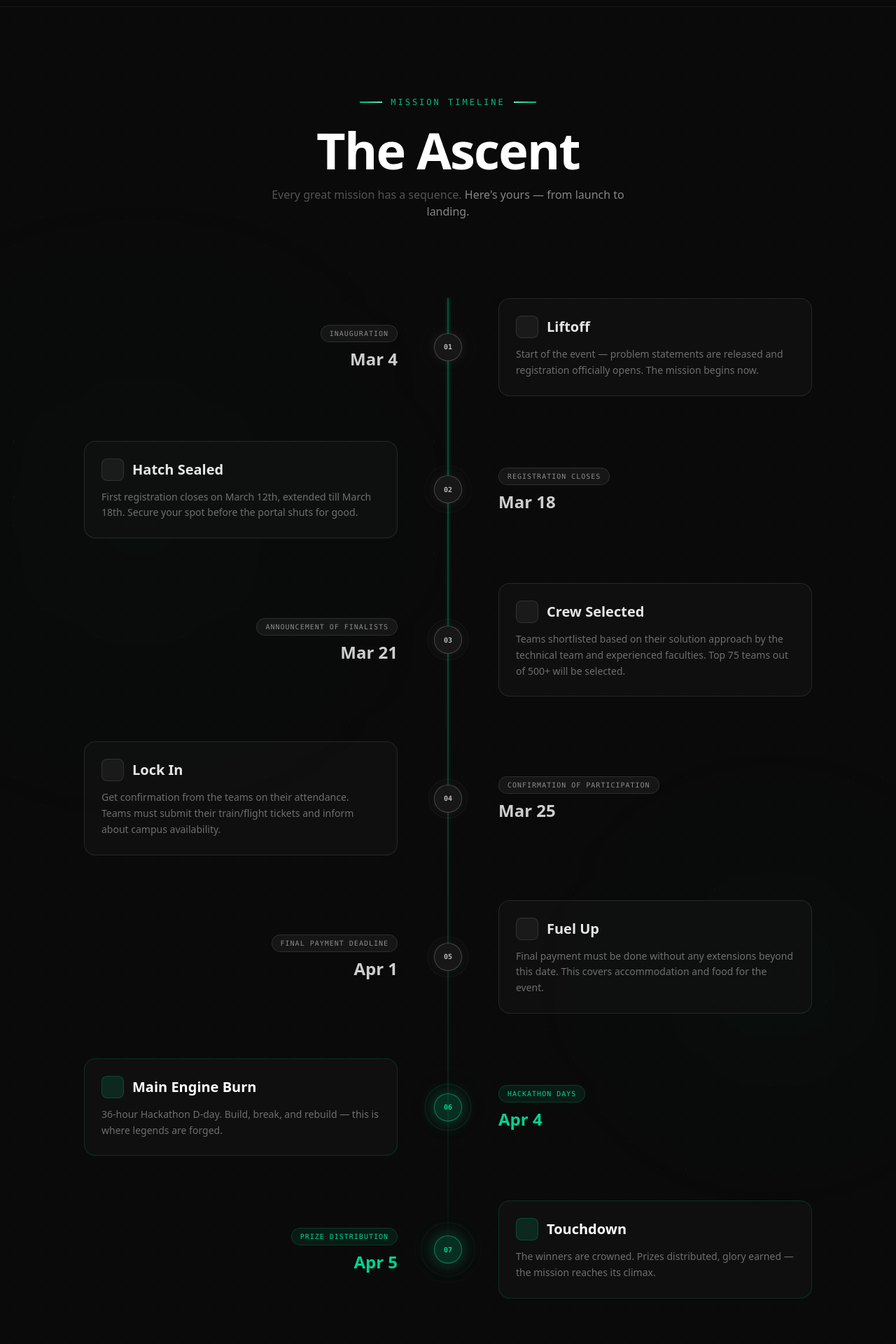
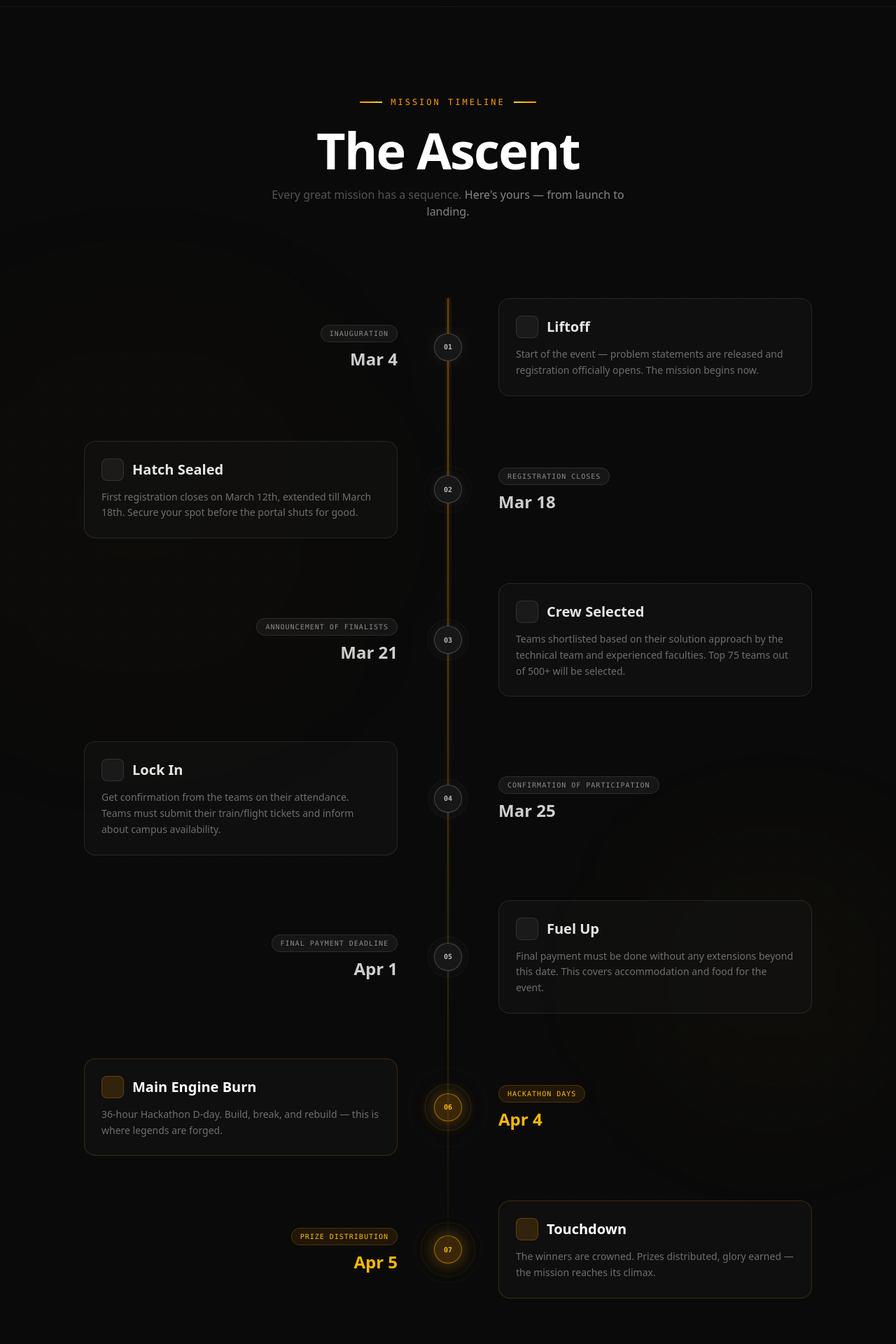
Before and after one commit to rd6260/h2f_26, a Next.js app: page / in a window 1280 px wide. Shown: the part 3020-4940 px from the top of the page at 70% size. Built offline with nearby package versions, Linux system fonts and the light colour scheme; some icons are missing.

Commit message:
Added golden colour
Signed-off-by: uju09 <24bcs012@iiitdwd.ac.in>

```diff
--- a/components/sections/TimelineSection.tsx
+++ b/components/sections/TimelineSection.tsx
@@ -96,7 +96,7 @@ function TimelineNode({
     >
       {/* Outer pulse ring */}
       <motion.div
-        className={`absolute w-14 h-14 rounded-full border ${highlight ? "border-emerald-400/40" : "border-white/10"
+        className={`absolute w-14 h-14 rounded-full border ${highlight ? "border-amber-400/40" : "border-white/10"
           }`}
         animate={
           isInView
@@ -117,7 +117,7 @@ function TimelineNode({
       {/* Secondary pulse */}
       {highlight && (
         <motion.div
-          className="absolute w-20 h-20 rounded-full border border-emerald-500/20"
+          className="absolute w-20 h-20 rounded-full border border-amber-500/20"
           animate={
             isInView
               ? {
@@ -138,12 +138,12 @@ function TimelineNode({
       {/* Core node */}
       <div
         className={`w-10 h-10 rounded-full flex items-center justify-center ${highlight
-          ? "bg-emerald-500/20 border border-emerald-400/50 shadow-[0_0_25px_rgba(16,185,129,0.4)]"
+          ? "bg-amber-500/20 border border-amber-400/50 shadow-[0_0_25px_rgba(245,158,11,0.4)]"
           : "bg-neutral-900 border border-white/20 shadow-[0_0_20px_rgba(255,255,255,0.08)]"
           }`}
       >
         <span
-          className={`font-mono text-[10px] font-bold ${highlight ? "text-emerald-400" : "text-white/70"
+          className={`font-mono text-[10px] font-bold ${highlight ? "text-amber-400" : "text-white/70"
             }`}
         >
           {String(index + 1).padStart(2, "0")}
@@ -186,14 +186,14 @@ function TimelineCard({
               <div className="text-right">
                 <span
                   className={`inline-block px-3 py-1 rounded-full text-[10px] font-mono uppercase tracking-widest mb-2 ${isHighlight
-                    ? "bg-emerald-500/10 text-emerald-400 border border-emerald-500/20"
+                    ? "bg-amber-500/10 text-amber-400 border border-amber-500/20"
                     : "bg-white/5 text-white/50 border border-white/10"
                     }`}
                 >
                   {event.label}
                 </span>
                 <p
-                  className={`text-2xl font-bricolage font-semibold ${isHighlight ? "text-emerald-400" : "text-white/80"
+                  className={`text-2xl font-bricolage font-semibold ${isHighlight ? "text-amber-400" : "text-white/80"
                     }`}
                 >
                   {event.date}
@@ -261,14 +261,14 @@ function TimelineCard({
               <div>
                 <span
                   className={`inline-block px-3 py-1 rounded-full text-[10px] font-mono uppercase tracking-widest mb-2 ${isHighlight
-                    ? "bg-emerald-500/10 text-emerald-400 border border-emerald-500/20"
+                    ? "bg-amber-500/10 text-amber-400 border border-amber-500/20"
                     : "bg-white/5 text-white/50 border border-white/10"
                     }`}
                 >
                   {event.label}
                 </span>
                 <p
-                  className={`text-2xl font-bricolage font-semibold ${isHighlight ? "text-emerald-400" : "text-white/80"
+                  className={`text-2xl font-bricolage font-semibold ${isHighlight ? "text-amber-400" : "text-white/80"
                     }`}
                 >
                   {event.date}
@@ -300,14 +300,14 @@ function TimelineCard({
         >
           <span
             className={`inline-block px-2.5 py-0.5 rounded-full text-[9px] font-mono uppercase tracking-widest mb-1.5 ${isHighlight
-              ? "bg-emerald-500/10 text-emerald-400 border border-emerald-500/20"
+              ? "bg-amber-500/10 text-amber-400 border border-amber-500/20"
               : "bg-white/5 text-white/40 border border-white/10"
               }`}
           >
             {event.label}
           </span>
           <p
-            className={`text-lg font-bricolage font-semibold mb-1 ${isHighlight ? "text-emerald-400" : "text-white/80"
+            className={`text-lg font-bricolage font-semibold mb-1 ${isHighlight ? "text-amber-400" : "text-white/80"
               }`}
           >
             {event.date}
@@ -341,14 +341,14 @@ function TimelineCardContent({
         ? "p-4 rounded-xl"
         : "p-6 rounded-2xl"
         } bg-neutral-900/40 backdrop-blur-xl border overflow-hidden transition-all duration-500 hover:bg-neutral-900/60 ${isHighlight
-          ? "border-emerald-500/20 hover:border-emerald-400/40"
+          ? "border-amber-500/20 hover:border-amber-400/40"
           : "border-white/10 hover:border-white/20"
         } ${align === "right" ? "ml-auto" : ""}`}
     >
       {/* Top accent line */}
       <div
         className={`absolute top-0 left-0 right-0 h-[1px] bg-gradient-to-r ${isHighlight
-          ? "from-transparent via-emerald-400/50 to-transparent"
+          ? "from-transparent via-amber-400/50 to-transparent"
           : "from-transparent via-white/20 to-transparent"
           } opacity-0 group-hover:opacity-100 transition-opacity duration-500`}
       />
@@ -358,7 +358,7 @@ function TimelineCardContent({
 
       {/* Corner glow on hover */}
       {isHighlight && (
-        <div className="absolute -top-10 -right-10 w-32 h-32 bg-emerald-500/10 rounded-full blur-[60px] opacity-0 group-hover:opacity-100 transition-opacity duration-700 pointer-events-none" />
+        <div className="absolute -top-10 -right-10 w-32 h-32 bg-amber-500/10 rounded-full blur-[60px] opacity-0 group-hover:opacity-100 transition-opacity duration-700 pointer-events-none" />
       )}
 
       <div className="relative z-10">
@@ -366,7 +366,7 @@ function TimelineCardContent({
         <div className="flex items-center gap-3 mb-3">
           <div
             className={`w-8 h-8 rounded-lg flex items-center justify-center ${isHighlight
-              ? "bg-emerald-500/15 border border-emerald-500/25"
+              ? "bg-amber-500/15 border border-amber-500/25"
               : "bg-white/5 border border-white/10"
               } group-hover:scale-110 transition-transform duration-300`}
           >
@@ -374,7 +374,7 @@ function TimelineCardContent({
             <iconify-icon
               icon={event.icon}
               className={
-                isHighlight ? "text-emerald-400" : "text-white/60"
+                isHighlight ? "text-amber-400" : "text-white/60"
               }
               width="16"
             />
@@ -421,13 +421,13 @@ function TimelineLine() {
 
       {/* Animated glowing line */}
       <motion.div
-        className="absolute top-0 left-0 right-0 bg-gradient-to-b from-emerald-500/60 via-emerald-400/30 to-transparent origin-top"
+        className="absolute top-0 left-0 right-0 bg-gradient-to-b from-amber-500/60 via-amber-400/30 to-transparent origin-top"
         style={{ scaleY, height: "100%" }}
       />
 
       {/* Glow effect */}
       <motion.div
-        className="absolute top-0 left-1/2 -translate-x-1/2 w-[3px] bg-gradient-to-b from-emerald-500/30 via-emerald-400/10 to-transparent origin-top blur-[2px]"
+        className="absolute top-0 left-1/2 -translate-x-1/2 w-[3px] bg-gradient-to-b from-amber-500/30 via-amber-400/10 to-transparent origin-top blur-[2px]"
         style={{ scaleY, height: "100%" }}
       />
     </div>
@@ -450,7 +450,7 @@ function MobileTimelineLine() {
     >
       <div className="absolute inset-0 bg-gradient-to-b from-transparent via-white/8 to-transparent" />
       <motion.div
-        className="absolute top-0 left-0 right-0 bg-gradient-to-b from-emerald-500/50 via-emerald-400/20 to-transparent origin-top"
+        className="absolute top-0 left-0 right-0 bg-gradient-to-b from-amber-500/50 via-amber-400/20 to-transparent origin-top"
         style={{ scaleY, height: "100%" }}
       />
     </div>
@@ -480,8 +480,8 @@ export default function TimelineSection() {
       />
 
       {/* Ambient glow orbs */}
-      <div className="absolute top-1/4 left-0 w-[400px] h-[400px] bg-emerald-500/[0.04] rounded-full blur-[150px] pointer-events-none" />
-      <div className="absolute bottom-1/4 right-0 w-[350px] h-[350px] bg-emerald-400/[0.03] rounded-full blur-[120px] pointer-events-none" />
+      <div className="absolute top-1/4 left-0 w-[400px] h-[400px] bg-amber-500/[0.04] rounded-full blur-[150px] pointer-events-none" />
+      <div className="absolute bottom-1/4 right-0 w-[350px] h-[350px] bg-amber-400/[0.03] rounded-full blur-[120px] pointer-events-none" />
 
       <div className="max-w-6xl mx-auto px-6 relative z-10">
         {/* Section Header */}
@@ -498,16 +498,16 @@ export default function TimelineSection() {
         >
           <div className="flex items-center justify-center gap-3 mb-6">
             <motion.span
-              className="w-8 h-[2px] bg-gradient-to-r from-emerald-500 to-emerald-300 block"
+              className="w-8 h-[2px] bg-gradient-to-r from-amber-500 to-amber-300 block"
               initial={{ width: 0 }}
               animate={headerInView ? { width: 32 } : {}}
               transition={{ duration: 0.6, delay: 0.3, ease }}
             />
-            <span className="text-emerald-500 font-mono text-xs uppercase tracking-[0.25em]">
+            <span className="text-amber-500 font-mono text-xs uppercase tracking-[0.25em]">
               Mission Timeline
             </span>
             <motion.span
-              className="w-8 h-[2px] bg-gradient-to-l from-emerald-500 to-emerald-300 block"
+              className="w-8 h-[2px] bg-gradient-to-l from-amber-500 to-amber-300 block"
               initial={{ width: 0 }}
               animate={headerInView ? { width: 32 } : {}}
               transition={{ duration: 0.6, delay: 0.3, ease }}
```
Also changed, not shown: components/sections/HeroSection.tsx (line endings or trailing spaces).
